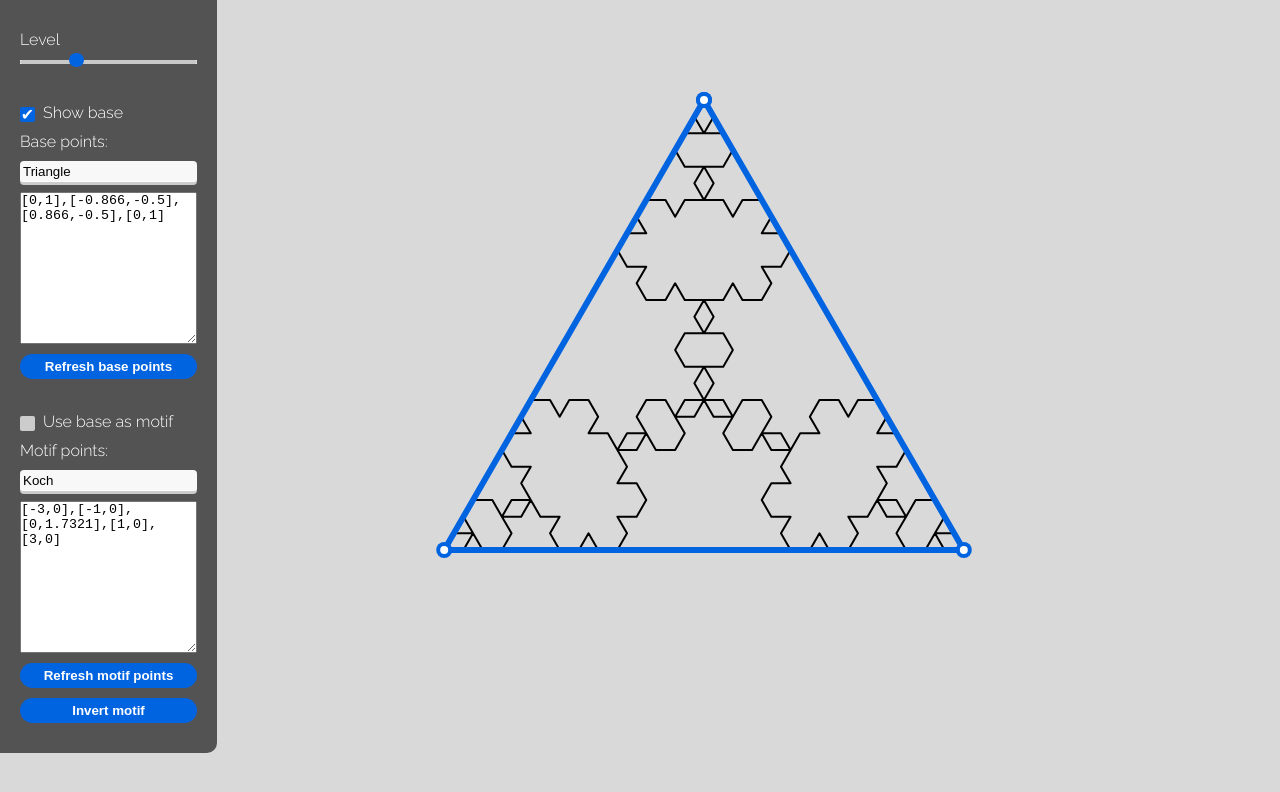
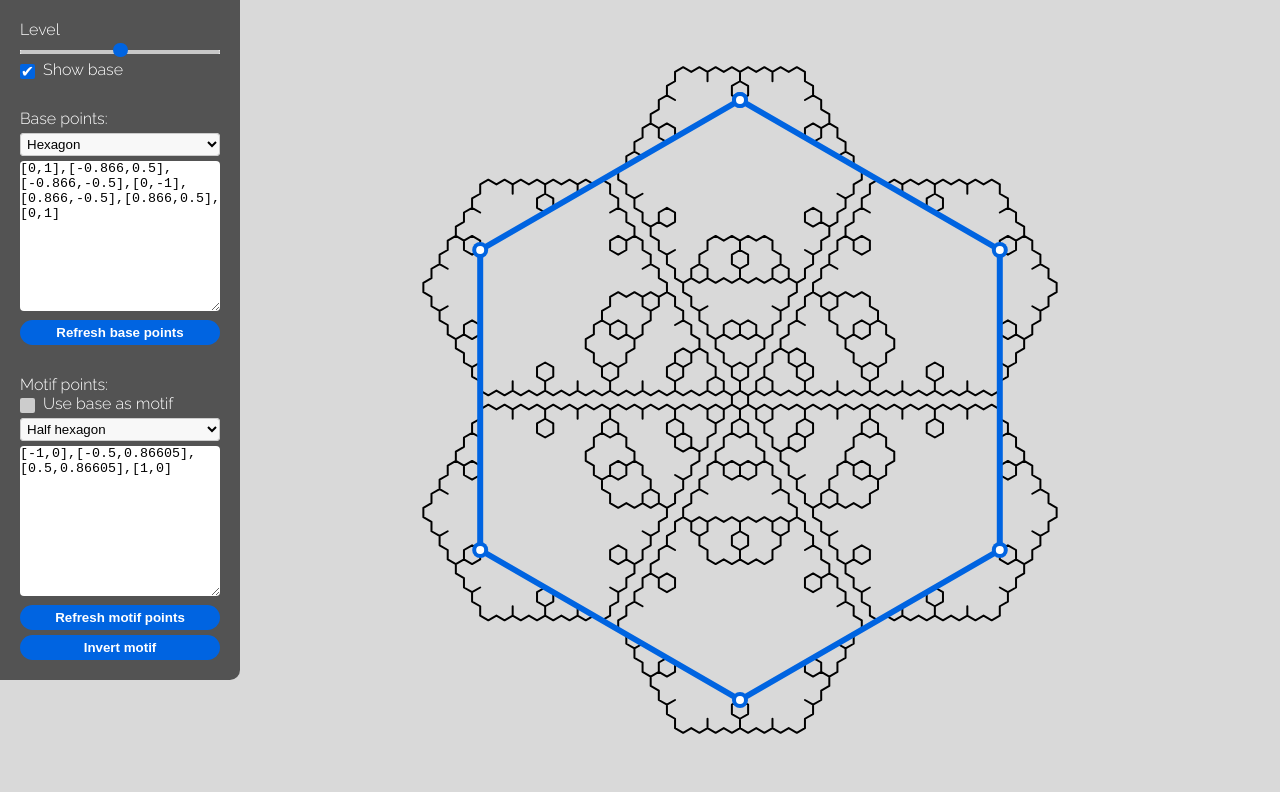
Before and after one commit to garmekain/Fractal-visualizer, a plain HTML site: page index.html in a window 1280 px wide. Drawn offline with Linux system fonts and the light colour scheme.

```diff
--- a/index.html
+++ b/index.html
@@ -8,62 +8,72 @@
 	<link href='https://fonts.googleapis.com/css?family=Raleway:400,200,300,700' rel='stylesheet' type='text/css'>
 </head>
 <body>
-	<canvas id="canvas"></canvas>
 	<div id="controls">
-		<label for="steps">Level <input type="range" id="steps" min="0" value="3" max="10" step="1" oninput="changeSteps()"></label>
+		<label for="steps">Level <input type="range" id="steps" min="0" value="5" max="10" step="1" oninput="changeSteps()"></label>
 
-		<input type="checkbox" id="showBase" name="showbase" checked onclick="showBase()">
-		<label for="showBase">Show base</label>
+		<input type="checkbox" id="showBase" checked onclick="showBase()">
+		<label for="showBase">Show base</label><br>
+
+		<hr>
 
 		<span>Base points:</span>
 		<select id="presetsbase" onchange="changeBase()">
 		  	<option value="line">Line</option>
-		  	<option value="triangle" selected="selected">Triangle</option>
-		  	<option value="square">Square</option>
-		  	<option value="pentagon">Pentagon</option>
-		  	<option value="hexagon">Hexagon</option>
-		  	<option value="heptagon">Heptagon</option>
 		  	<option value="koch">Koch</option>
 		  	<option value="dragon">Dragon</option>
 		  	<option value="dragon2">Dragon 2</option>
-		  	<option value="quadratickochtype1">Quadratic koch type 1</option>
-		  	<option value="quadratickochtype2">Quadratic koch type 2</option>
+		  	<option value="quadratickochtype1">Quadratic Koch type 1</option>
+		  	<option value="quadratickochtype2">Quadratic Koch type 2</option>
 		  	<option value="peano">Peano</option>
 		  	<option value="levi">Levi</option>
 		  	<option value="vertline">Vertical line</option>
 		  	<option value="sierpinski">Sierpinski</option>
+		  	<option value="triangle">Triangle</option>
+		  	<option value="square">Square</option>
+		  	<option value="pentagon">Pentagon</option>
+		  	<option value="hexagon" selected>Hexagon</option>
+		  	<option value="heptagon">Heptagon</option>
+		  	<option value="halfhexagon">Half hexagon</option>
 		  	<option value="spike">Spike</option>
 		  	<option value="spiral">Spiral</option>
 		  	<option value="nuclear">Nuclear</option>
 		  	<option value="tree">Tree</option>
-		  	<option value="forest">Dead forest</option>
+		  	<option value="forest">Forest</option>
 		</select>
 		<textarea id="basepoints" rows="10"></textarea>
 		<button onclick="submitBasePoints()">Refresh base points</button>
+
+		<hr>
+
+		<span>Motif points:</span><br>
+
 		<input type="checkbox" id="baseasmotif" onclick="baseAsMotif()">
 		<label for="baseasmotif">Use base as motif</label>
-		<span>Motif points:</span>
+
 		<select id="presetsmotif" onchange="changeMotif()">
 		  	<option value="line">Line</option>
-		  	<option value="koch" selected="selected">Koch</option>
+		  	<option value="koch">Koch</option>
 		  	<option value="dragon">Dragon</option>
 		  	<option value="dragon2">Dragon 2</option>
-		  	<option value="quadratickochtype1">Quadratic koch type 1</option>
-		  	<option value="quadratickochtype2">Quadratic koch type 2</option>
+		  	<option value="quadratickochtype1">Quadratic Koch type 1</option>
+		  	<option value="quadratickochtype2">Quadratic Koch type 2</option>
 		  	<option value="peano">Peano</option>
 		  	<option value="levi">Levi</option>
 		  	<option value="vertline">Vertical line</option>
 		  	<option value="sierpinski">Sierpinski</option>
+		  	<option value="halfhexagon" selected>Half hexagon</option>
 		  	<option value="spike">Spike</option>
 		  	<option value="spiral">Spiral</option>
 		  	<option value="nuclear">Nuclear</option>
 		  	<option value="tree">Tree</option>
-		  	<option value="forest">Dead forest</option>
+		  	<option value="forest">Forest</option>
 		</select>
 		<textarea id="motifpoints" columns="1" rows="10"></textarea>
 		<button onclick="submitMotifPoints()">Refresh motif points</button>
 		<button onclick="invertMotif()"> Invert motif</button>
 	</div>
+
+	<canvas id="canvas"></canvas>
 	<script type="text/javascript" src="scripts/inputFunctions.js"></script>
 	<script type="text/javascript" src="scripts/fractal.js"></script>
 	<script type="text/javascript" src="scripts/math.js"></script>
--- a/scripts/canvas.js
+++ b/scripts/canvas.js
@@ -4,14 +4,13 @@ var canvas = document.getElementById('canvas'),
 var width = window.innerWidth,
 	height = window.innerHeight,
 	scale = 300,
-	base = triangle,
-	motif = koch,
-	offset = {x: 11/10*width/2, y: height/2},
-	focus = [0,0];
+	base = hexagon,
+	motif = halfhexagon.reverse();
 
 function resizeCanvas() {
 	width = window.innerWidth;
 	height = window.innerHeight;
+	offset = {x: width/2+200/2, y: height/2}
 	canvas.width = width;
 	canvas.height = height;
 }
@@ -91,8 +90,3 @@ function initialize() {
 	printBasePoints();
 	printMotifPoints();
 }
-
-
-
-initialize();
-draw();
--- a/scripts/fractal.js
+++ b/scripts/fractal.js
@@ -9,14 +9,14 @@ function polygon(sides) {
   return pts;
 }
 
-var koch=[[-3,0],[-1,0],[0,Math.round(10000*Math.sqrt(3))/10000],[1,0],[3,0]],
+var line=[[-2,0],[2,0]],
+    koch=[[-3,0],[-1,0],[0,Math.round(10000*Math.sqrt(3))/10000],[1,0],[3,0]],
     dragon=[[-1,0],[0,1],[0,-1],[1,0]],
     dragon2=[[-2,0],[0,1],[0,-1],[2,0]],
     quadratickochtype1=[[-1.5,0],[-.5,0],[-.5,1],[.5,1],[.5,0],[1.5,0]],
     quadratickochtype2=[[-2,0],[-1,0],[-1,1],[0,1],[0,0],[0,-1],[1,-1],[1,0],[2,0]],
     peano=[[0,0],[1,0],[1,1],[2,1],[2,0],[1,0],[1,-1],[2,-1],[2,0],[3,0]],
     levi=[[-1,0],[0,1],[1,0]],
-    line=[[-2,0],[2,0]],
     vertline=[[-1,0],[0,0],[0,1],[0,0],[1,0]],
     sierpinski=[[-1,0],[0,0],[-.5,Math.round(10000*Math.sqrt(3))/10000/2],[.5,Math.round(10000*Math.sqrt(3))/10000/2],[0,0],[1,0]],
     triangle=polygon(3),
--- a/scripts/inputFunctions.js
+++ b/scripts/inputFunctions.js
@@ -13,8 +13,19 @@ function invertMotif() {
 	refreshCanvas();
 }
 
+function valid( string ){
+    var unique='';
+    for(var i=0; i<string.length; i++){
+        if(string.lastIndexOf(string[i]) == string.indexOf(string[i])){
+            unique += string[i];
+        }
+    }
+    return unique;
+}
+
 function submitBasePoints() {
 	basePoints = document.getElementById("basepoints").value;
+	console.log(valid(basePoints));
 	s = "[" + basePoints + "]";
 	base = eval(s);
 	if (document.getElementById("baseasmotif").checked) {
--- a/scripts/main.js
+++ b/scripts/main.js
@@ -1,7 +1,8 @@
-canvas.addEventListener('mousedown', onmousedown, false);
-canvas.addEventListener('mousemove', onmousemove, false);
-canvas.addEventListener('mouseup', onmouseup, false);
-canvas.addEventListener('DOMMouseScroll', onmousescroll, false);
+//canvas.addEventListener('mousedown', onmousedown, false);
+//canvas.addEventListener('mousemove', onmousemove, false);
+//canvas.addEventListener('mouseup', onmouseup, false);
+canvas.addEventListener('mousewheel', onmousescroll, false); // Chrome
+canvas.addEventListener('DOMMouseScroll', onmousescroll, false); // Firefox
 var controls = document.getElementById("controls");
 controls.addEventListener('mousedown', function() {clicked=true}, false);
 controls.addEventListener('mousemove', function() {if(clicked=true) {clicked=false}}, false);
@@ -23,7 +24,7 @@ var clicked = false,
 	panning = false,
 	selectedPoint = -1;
 
-var onmousedown = function(e) {
+canvas.onmousedown = function(e) {
 	clicked = true;
 
 	getMousePos(e);
@@ -40,7 +41,7 @@ var onmousedown = function(e) {
 	};
 }
 
-var onmousemove = function(e) {
+canvas.onmousemove = function(e) {
 	if (clicked) {
 		getMousePos(e);
 		if (dragging) {
@@ -56,14 +57,31 @@ var onmousemove = function(e) {
 	};
 }
 
-var onmouseup = function(e) {
+canvas.onmouseup = function(e) {
 	clicked = false;
 	dragging = false;
 	panning = false;
 }
 
 function onmousescroll(e) {
-	delta = e.detail/3;
+	if (e.detail) {
+		delta = e.detail/3;
+	} else if (e.wheelDelta) {
+		delta = -e.wheelDelta/120
+	};
 	getMousePos(e);
 	zoom([(mouse.x - offset.x)/scale, (offset.y - mouse.y)/scale], delta);
 }
+
+
+// Inizialization
+
+
+window.onload = function() {
+	initialize();
+	draw();
+}
+window.onresize = function() {
+	initialize();
+	draw();
+}
--- a/styles/controls.css
+++ b/styles/controls.css
@@ -83,55 +83,3 @@ input[type=range]:focus::-ms-fill-lower {
 input[type=range]:focus::-ms-fill-upper {
   background: #d5d5d5;
 }
-
-
-
-
-
-
-
-input[type=checkbox] {
-  visibility: hidden;
-  display: none;
-}
-input[type=checkbox] + label:before {
-    content: "";
-    display: inline-block;
-    width: 15px;
-    height: 15px;
-    vertical-align:middle;
-    margin-right: 8px;
-    background-color: #ccc;
-    border-radius: 2px;
-}
-input[type=checkbox]:checked + label:before {
-    content:"\2714"; /* Tick */
-    color:white;
-    background-color: rgb(0,100,225);
-    text-align:center;
-    line-height:15px;
-}
-
-
-
-
-
-select {
-  width: 100%;
-    padding:3px;
-    margin: 0;
-    -webkit-border-radius:4px;
-    -moz-border-radius:4px;
-    border-radius:4px;
-    -webkit-box-shadow: 0 3px 0 #ccc, 0 -1px #fff inset;
-    -moz-box-shadow: 0 3px 0 #ccc, 0 -1px #fff inset;
-    box-shadow: 0 3px 0 #ccc, 0 -1px #fff inset;
-    background: #f8f8f8;
-    color:#888;
-    border:none;
-    outline:none;
-    -webkit-appearance:none;
-    -moz-appearance:none;
-    appearance:none;
-    cursor:pointer;
-}
--- a/styles/style.css
+++ b/styles/style.css
@@ -12,9 +12,11 @@ body {
 	width: 100%;
 	height: 100%;
 	z-index: 0;
+	cursor: default;
 }
 
 #controls {
+	width: 200px;
 	position: absolute;
 	top: 0;
 	left: 0;
@@ -25,21 +27,66 @@ body {
 	pointer-events: all;
 }
 #controls > * {
-	display: block;
+	width: 100%;
 	color: white;
-	margin: 10px auto;
+	margin-top: 5px;
 }
-#controls > select {
+#controls > select, #controls > textarea {
 	color: black;
 }
+#controls > textarea {
+	border-radius: 4px;
+	border: none;
+}
 #controls > button {
-	font-weight: bold;
+	font-weight: 700;
 	border: none;
 	width: 100%;
 	background-color: rgba(0,100,225,1);
 	border-radius: 50px;
 	padding: 5px 0;
 }
-#controls > textarea {
-	color: black;
+hr {
+	height: 0;
+	border: none;
+	background-color: red;
+	margin: 25px auto;
 }
+
+
+
+input[type=checkbox] {
+	display: none;
+}
+input[type=checkbox] + label:before {
+    content: "";
+    display: inline-block;
+    width: 15px;
+    height: 15px;
+    vertical-align:middle;
+    margin-right: 8px;
+    background-color: #ccc;
+    border-radius: 2px;
+}
+input[type=checkbox]:checked + label:before {
+    content:"\2714";
+    color:white;
+    background-color: rgb(0,100,225);
+    text-align:center;
+    line-height:15px;
+}
+
+
+
+select {
+  	width: 100%;
+    padding:3px;
+    margin: 0;
+    border-radius:4px;
+    box-shadow: inset 0 0 0 1px #ccc;
+    background: #f8f8f8;
+    color:#888;
+    border:none;
+    outline:none;
+    cursor:pointer;
+}
```
